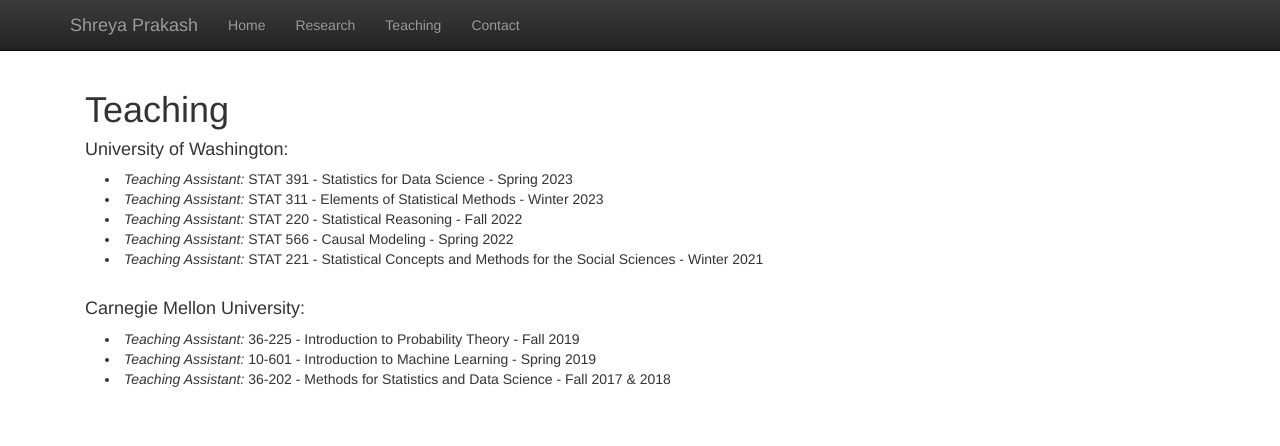
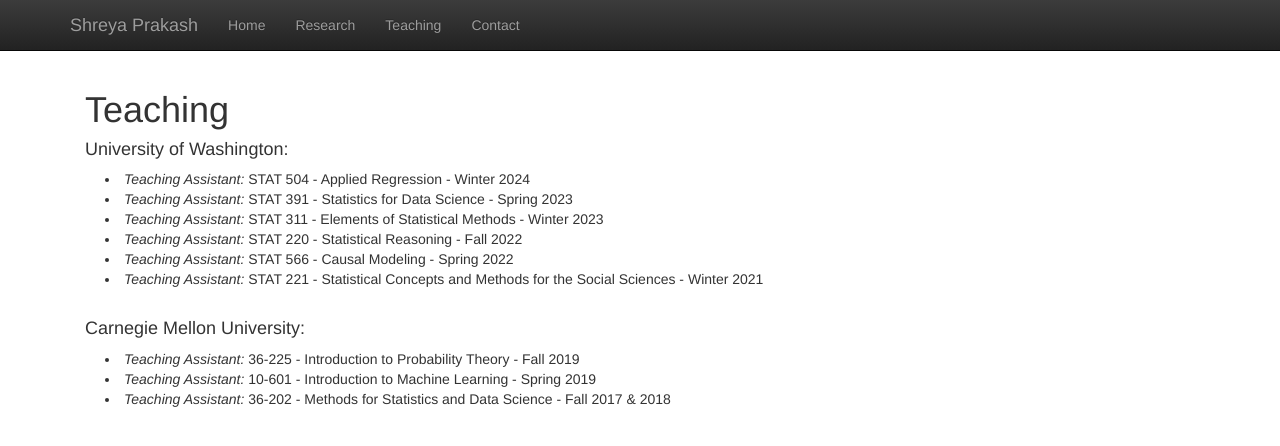
Before and after one commit to shreyap18/shreyap18.github.io, a Jekyll site: the page built from teaching.html, in a window 1280 px wide. Shown: the top 446 px of the page. Built offline with Jekyll 4.4.1, drawn with Linux system fonts in a browser that asks for light colours; nearby versions of some CDN libraries; library files that are not in the unit come from our copies.

Commit message:
updating teaching

```diff
--- a/teaching.html
+++ b/teaching.html
@@ -15,6 +15,9 @@
 
 <h4>University of Washington:</h4>
 <p class="content" style="padding:0px;margin:0px 20px 0px;">
+    <li style="padding:0px;margin:0px 20px 0px;"> <i>Teaching Assistant:</i> STAT 504 - Applied Regression - Winter
+        2024
+    </li>
     <li style="padding:0px;margin:0px 20px 0px;"> <i>Teaching Assistant:</i> STAT 391 - Statistics for Data Science - Spring
         2023
     </li>
```
